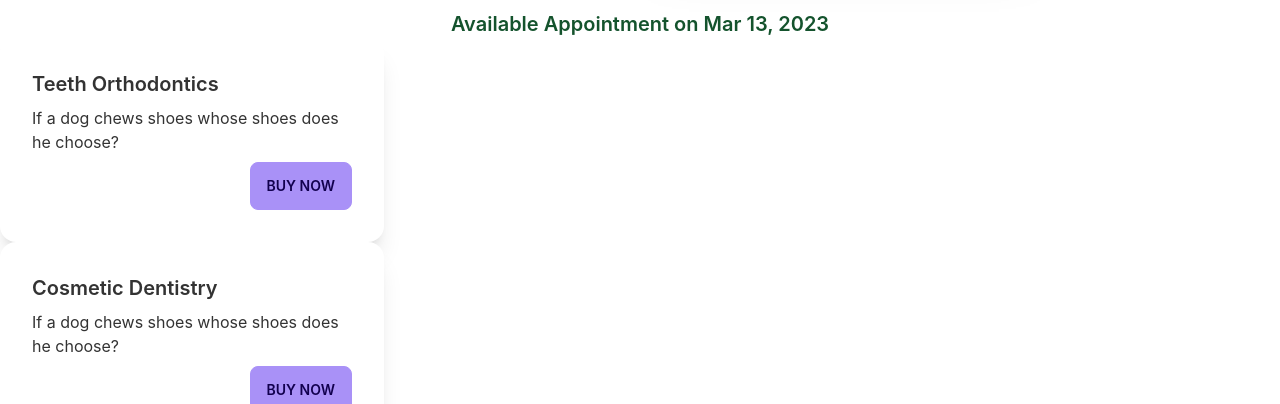
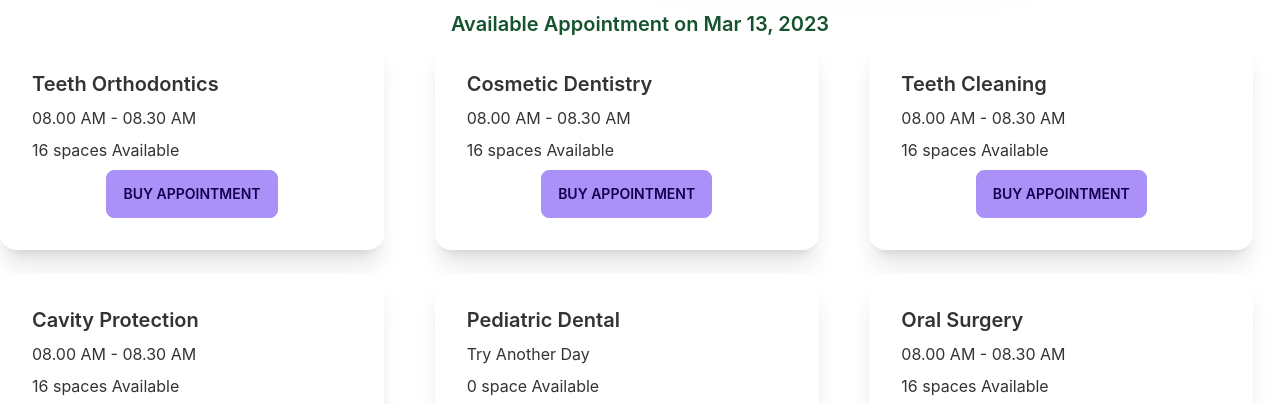
Before and after one commit to dipankar11137/Counseling-Management-System-Client, a React (Create React App) app: page /appointment in a window 1280 px wide. Shown: the part 526-930 px from the top of the page. Built offline with nearby package versions, Linux system fonts and the light colour scheme; no server answers.

Commit message:
appointment option condition

```diff
--- a/src/Components/Pages/Appointment/AvailableAppointment/AppointmentOption.js
+++ b/src/Components/Pages/Appointment/AvailableAppointment/AppointmentOption.js
@@ -1,13 +1,17 @@
 import React from "react";
 
 const AppointmentOption = ({ option }) => {
+  const { name, slots } = option;
   return (
     <div className="card w-96 bg-base-100 shadow-xl">
       <div className="card-body">
-        <h2 className="card-title">{option.name}</h2>
-        <p>If a dog chews shoes whose shoes does he choose?</p>
-        <div className="card-actions justify-end">
-          <button className="btn btn-primary">Buy Now</button>
+        <h2 className="card-title text-center">{name}</h2>
+        <p>{slots.length > 0 ? slots[0] : "Try Another Day"}</p>
+        <p>
+          {slots.length} {slots.length > 1 ? "spaces" : "space"} Available
+        </p>
+        <div className="card-actions justify-center">
+          <button className="btn btn-primary">Buy Appointment</button>
         </div>
       </div>
     </div>
--- a/src/Components/Pages/Appointment/AvailableAppointment/AvailableAppointment.js
+++ b/src/Components/Pages/Appointment/AvailableAppointment/AvailableAppointment.js
@@ -14,7 +14,7 @@ const AvailableAppointment = ({ selectDate }) => {
       <p className="text-xl text-center mt-10 text-green-900 font-semibold">
         Available Appointment on {format(selectDate, "PP")}
       </p>
-      <div>
+      <div className="grid grid-cols-1 md:grid-cols-2 lg:grid-cols-3 gap-6">
         {appointmentOptions.map((option) => (
           <AppointmentOption
             key={option._id}
```
